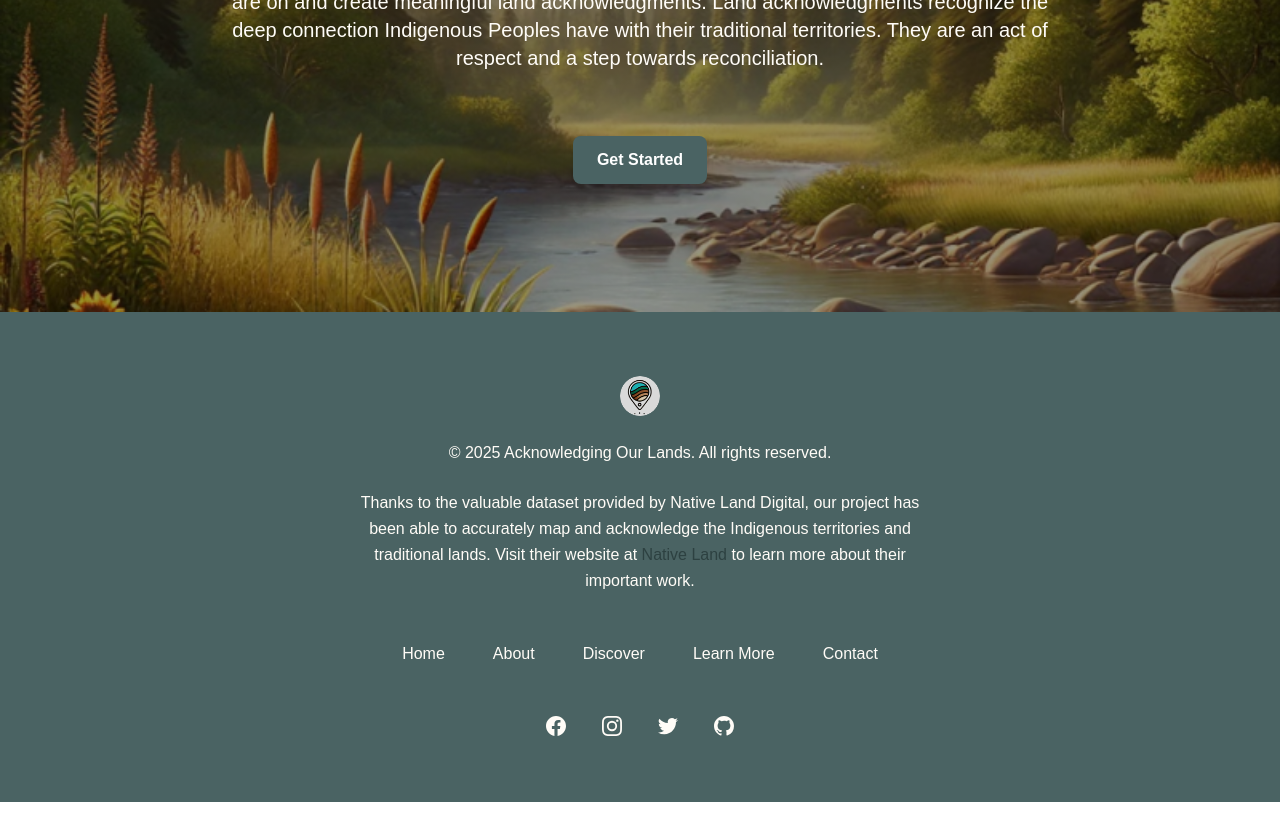
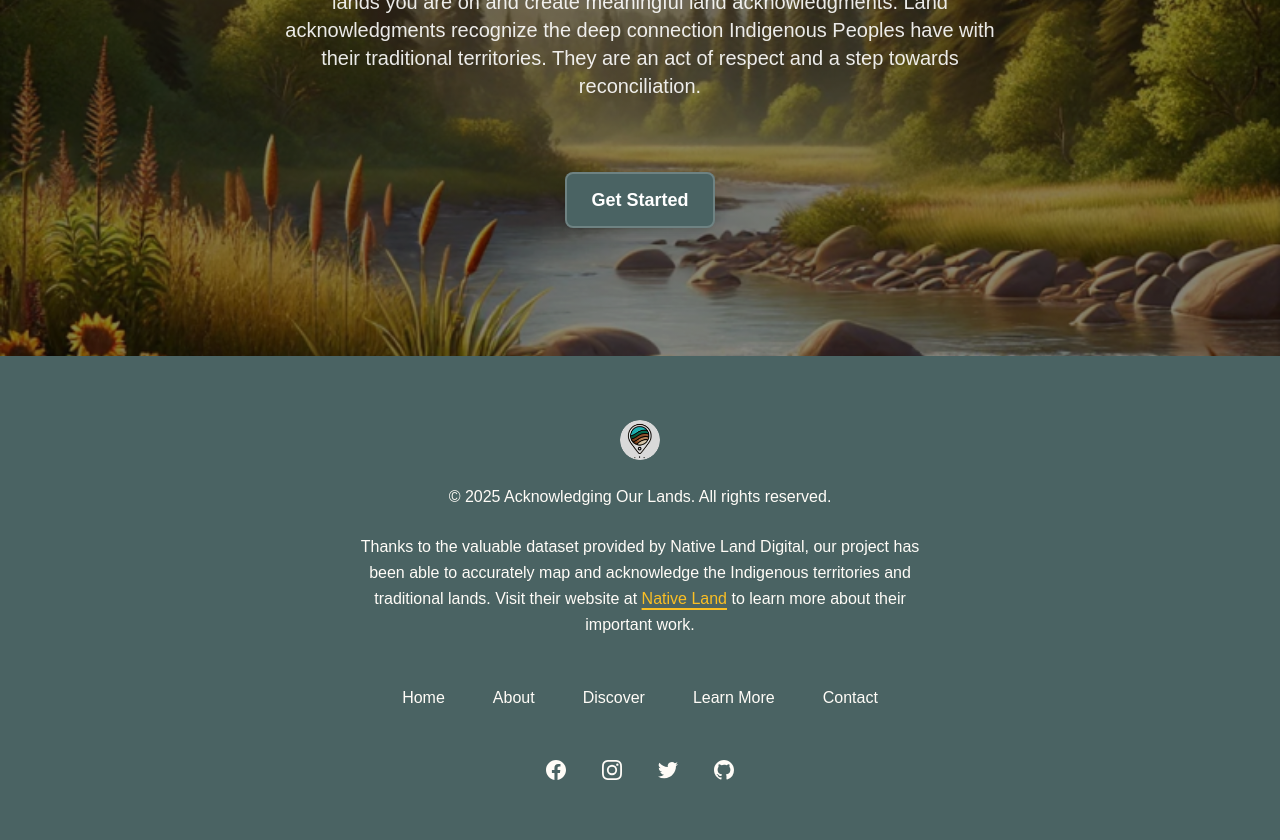
Before and after one commit to bella77-69/acknowledgingOurLands, a React (Vite) app in the folder client/: page / in a window 1280 px wide. Shown: the part 400-1240 px from the top of the page. Before the commit the page ends 1202 px from the top, so only its background shows below. Built offline with nearby package versions, Linux system fonts and the light colour scheme; no server answers.

Commit message:
restyle hero and footer

```diff
--- a/client/src/Components/Footer/Footer.jsx
+++ b/client/src/Components/Footer/Footer.jsx
@@ -1,98 +1,28 @@
-import React from "react";
-import "./Footer.css";
+import { useContext } from "react";
+import { AuthContext } from "../../Context/AuthContext";
 import logo from "../../assets/Images/icon_one.png";
 
-function Footer(props) {
-  return (
-    <footer className="bg-customNav">
-      <div className="mx-auto max-w-5xl px-4 py-16 sm:px-6 lg:px-8">
-        <div className="flex justify-center">
-          <a href="/">
-            <img
-              className="size-10 rounded-full"
-              src={logo}
-              alt="Placeholder for location icon"
-            />
-          </a>
-        </div>
+function Footer() {
+  const { isLoggedIn } = useContext(AuthContext);
+  const currentYear = new Date().getFullYear();
 
-        <p className="mx-auto mt-6 max-w-md text-center leading-relaxed text-customWhite">
-          &copy; {new Date().getFullYear()} Acknowledging Our Lands. All rights
-          reserved.
-        </p>
-        <p className="mx-auto mt-6 max-w-xl text-center leading-relaxed text-customWhite">
-          Thanks to the valuable dataset provided by Native Land Digital, our
-          project has been able to accurately map and acknowledge the Indigenous
-          territories and traditional lands. Visit their website at{" "}
-          <a
-            className="text-active hover:text-orangeHover"
-            href="https://native-land.ca/"
-            target="_blank"
-            rel="noopener noreferrer"
-          >
-            Native Land
-          </a>{" "}
-          to learn more about their important work.
-        </p>
+  const baseLinks = [
+    { name: "Home", href: "/" },
+    { name: "About", href: "/about" },
+    { name: "Discover", href: "/discover" },
+    { name: "Learn More", href: "/learn-more" },
+    { name: "Contact", href: "/contact" },
+  ];
 
-        <ul className="mt-12 flex flex-wrap justify-center gap-6 md:gap-8 lg:gap-12">
-          <li>
-            <a
-              className="text-customWhite transition hover:text-active"
-              href="/"
-            >
-              {" "}
-              Home{" "}
-            </a>
-          </li>
-          <li>
-            <a
-              className="text-customWhite transition hover:text-active"
-              href="/about"
-            >
-              {" "}
-              About{" "}
-            </a>
-          </li>
+  const authenticatedLinks = [{ name: "Dashboard", href: "/dashboard" }];
 
-          <li>
-            <a
-              className="text-customWhite transition hover:text-active"
-              href="/discover"
-            >
-              {" "}
-              Discover{" "}
-            </a>
-          </li>
-          <li>
-            <a
-              className="text-customWhite transition hover:text-active"
-              href="/learn-more"
-            >
-              {" "}
-              Learn More{" "}
-            </a>
-          </li>
-          <li>
-            <a
-              className="text-customWhite transition hover:text-active"
-              href="/contact"
-            >
-              {" "}
-              Contact{" "}
-            </a>
-          </li>
-        </ul>
+  const navLinks = [...baseLinks, ...(isLoggedIn ? authenticatedLinks : [])];
 
-        <ul className="mt-12 flex justify-center gap-6 md:gap-8">
-          <li>
-            <a
-              href="#"
-              rel="noreferrer"
-              target="_blank"
-              className="text-customWhite transition hover:text-active"
-            >
-              <span className="sr-only">Facebook</span>
+  const socialLinks = [
+    {
+      name: "Facebook",
+      href: "#",
+      icon: (
         <svg
           className="size-6"
           fill="currentColor"
@@ -105,17 +35,12 @@ function Footer(props) {
             clipRule="evenodd"
           />
         </svg>
-            </a>
-          </li>
-
-          <li>
-            <a
-              href="#"
-              rel="noreferrer"
-              target="_blank"
-              className="text-customWhite transition hover:text-active"
-            >
-              <span className="sr-only">Instagram</span>
+      ),
+    },
+    {
+      name: "Instagram",
+      href: "#",
+      icon: (
         <svg
           className="size-6"
           fill="currentColor"
@@ -128,17 +53,12 @@ function Footer(props) {
             clipRule="evenodd"
           />
         </svg>
-            </a>
-          </li>
-
-          <li>
-            <a
-              href="#"
-              rel="noreferrer"
-              target="_blank"
-              className="text-customWhite transition hover:text-active"
-            >
-              <span className="sr-only">Twitter</span>
+      ),
+    },
+    {
+      name: "Twitter",
+      href: "#",
+      icon: (
         <svg
           className="size-6"
           fill="currentColor"
@@ -147,17 +67,12 @@ function Footer(props) {
         >
           <path d="M8.29 20.251c7.547 0 11.675-6.253 11.675-11.675 0-.178 0-.355-.012-.53A8.348 8.348 0 0022 5.92a8.19 8.19 0 01-2.357.646 4.118 4.118 0 001.804-2.27 8.224 8.224 0 01-2.605.996 4.107 4.107 0 00-6.993 3.743 11.65 11.65 0 01-8.457-4.287 4.106 4.106 0 001.27 5.477A4.072 4.072 0 012.8 9.713v.052a4.105 4.105 0 003.292 4.022 4.095 4.095 0 01-1.853.07 4.108 4.108 0 003.834 2.85A8.233 8.233 0 012 18.407a11.616 11.616 0 006.29 1.84" />
         </svg>
-            </a>
-          </li>
-
-          <li>
-            <a
-              href="#"
-              rel="noreferrer"
-              target="_blank"
-              className="text-customWhite transition hover:text-active"
-            >
-              <span className="sr-only">GitHub</span>
+      ),
+    },
+    {
+      name: "GitHub",
+      href: "#",
+      icon: (
         <svg
           className="size-6"
           fill="currentColor"
@@ -170,9 +85,77 @@ function Footer(props) {
             clipRule="evenodd"
           />
         </svg>
+      ),
+    },
+  ];
+
+  return (
+    <footer className="bg-customNav text-customWhite">
+      <div className="mx-auto max-w-5xl px-4 py-16 sm:px-6 lg:px-8">
+        <div className="flex justify-center">
+          <a href="/" className="group">
+            <img
+              className="size-10 rounded-full transition-transform group-hover:scale-110"
+              src={logo}
+              alt="Acknowledging Our Lands logo"
+            />
+          </a>
+        </div>
+
+        <p className="mx-auto mt-6 max-w-md text-center leading-relaxed">
+          &copy; {currentYear} Acknowledging Our Lands. All rights reserved.
+        </p>
+
+        <p className="mx-auto mt-6 max-w-xl text-center leading-relaxed">
+          Thanks to the valuable dataset provided by Native Land Digital, our
+          project has been able to accurately map and acknowledge the Indigenous
+          territories and traditional lands. Visit their website at{" "}
+          <a
+            className="text-amber-400 underline decoration-2 underline-offset-4
+             focus-visible:outline-none focus-visible:ring-2
+             focus-visible:ring-customWhite focus-visible:ring-offset-2
+             dark:focus-visible:ring-offset-darkBackground rounded"
+            href="https://native-land.ca/"
+            target="_blank"
+            rel="noopener noreferrer"
+          >
+            Native Land
+          </a>{" "}
+          to learn more about their important work.
+        </p>
+
+        <nav className="mt-12">
+          <ul className="flex flex-wrap justify-center gap-6 md:gap-8 lg:gap-12">
+            {navLinks.map((link) => (
+              <li key={link.name}>
+                <a
+                  className="transition-colors hover:text-active focus:text-active focus:outline-none focus:ring-2 focus:ring-active focus:ring-offset-2 focus:ring-offset-customNav rounded"
+                  href={link.href}
+                >
+                  {link.name}
                 </a>
               </li>
+            ))}
           </ul>
+        </nav>
+
+        <div className="mt-12">
+          <ul className="flex justify-center gap-6 md:gap-8">
+            {socialLinks.map((social) => (
+              <li key={social.name}>
+                <a
+                  href={social.href}
+                  rel="noreferrer"
+                  target="_blank"
+                  className="transition-colors hover:text-active focus:text-active focus:outline-none focus:ring-2 focus:ring-active focus:ring-offset-2 focus:ring-offset-customNav rounded"
+                >
+                  <span className="sr-only">{social.name}</span>
+                  {social.icon}
+                </a>
+              </li>
+            ))}
+          </ul>
+        </div>
       </div>
     </footer>
   );
--- a/client/src/Components/Hero/Hero.jsx
+++ b/client/src/Components/Hero/Hero.jsx
@@ -1,32 +1,30 @@
-import React from "react";
+import { Button } from "../../Components/UI";
 
 export default function Hero() {
   return (
-    <div className="hero min-h-[60vh] bg-hero-gradient dark:bg-hero-gradient-dark bg-cover bg-center text-primary dark:text-darkText">
-      <div className="flex justify-center z-10 text-center">
-        <div className="mx-auto max-w-4xl py-16 sm:py-24 lg:py-32">
-          <div className="flex flex-col items-center">
-            <h1 className="text-4xl sm:text-5xl md:text-6xl lg:text-7xl xl:text-8xl md:px-8 lg:px-10 xs:mb-2 lg:mb-6 font-semibold tracking-tight">
-              Acknowledging Our Lands
-            </h1>
+    <div className="relative min-h-[60vh] bg-hero-gradient dark:bg-hero-gradient-dark bg-cover bg-center">
+      <div className="absolute inset-0 bg-black/10 dark:bg-black/20"></div>
 
-            <p className="mb-6 max-w-xxl text-sm text-secondary dark:text-secondary px-2 xs:px-4 md:px-8 sm:text-xl md:mb-10 lg:mb-12">
-              Acknowledging Our Lands is an app designed to help you identify
-              the Indigenous lands you are on and create meaningful land
-              acknowledgments. Land acknowledgments recognize the deep
-              connection Indigenous Peoples have with their traditional
-              territories. They are an act of respect and a step towards
-              reconciliation.
-            </p>
-
-            <div className="mt-4 flex flex-col sm:flex-row items-center justify-center gap-4">
-              <a
-                href="/discover"
-                className="rounded-lg bg-accent hover:bg-accent-hover px-6 py-3 text-base font-semibold text-white shadow-lg focus:outline-none transition"
-              >
-                Get Started
-              </a>
-            </div>
+      <div className="relative z-10  min-h-[60vh] w-full">
+        <div className="flex justify-center flex-col items-center text-center max-w-4xl mx-auto px-4 sm:px-6 lg:px-8 py-16 sm:py-24 lg:py-32">
+          <h1 className="text-4xl sm:text-5xl md:text-6xl lg:text-7xl xl:text-8xl font-semibold tracking-tight mb-4 sm:mb-6 text-white">
+            Acknowledging Our Lands
+          </h1>
+          <p className="text-sm sm:text-lg md:text-xl text-white/90 mb-8 sm:mb-10 lg:mb-12 leading-relaxed max-w-3xl mx-auto px-2 xs:px-4">
+            Acknowledging Our Lands is an app designed to help you identify the
+            Indigenous lands you are on and create meaningful land
+            acknowledgments. Land acknowledgments recognize the deep connection
+            Indigenous Peoples have with their traditional territories. They are
+            an act of respect and a step towards reconciliation.
+          </p>
+          <div className="mt-6">
+            <Button
+              as="a"
+              href="/discover"
+              className="bg-accent hover:bg-accent-hover px-6 py-3 text-base sm:text-lg font-semibold shadow-lg border-2 border-white/20"
+            >
+              Get Started
+            </Button>
           </div>
         </div>
       </div>
```
Lines whose indentation alone changed are shown as unchanged.
